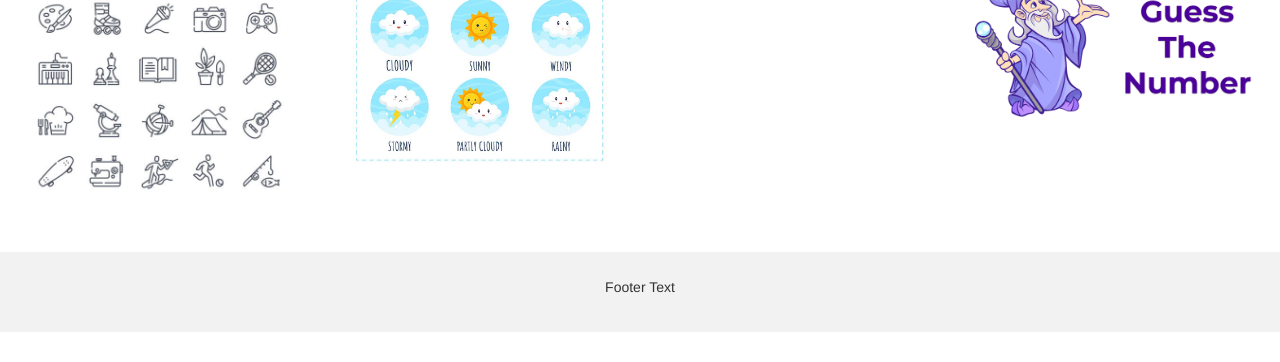
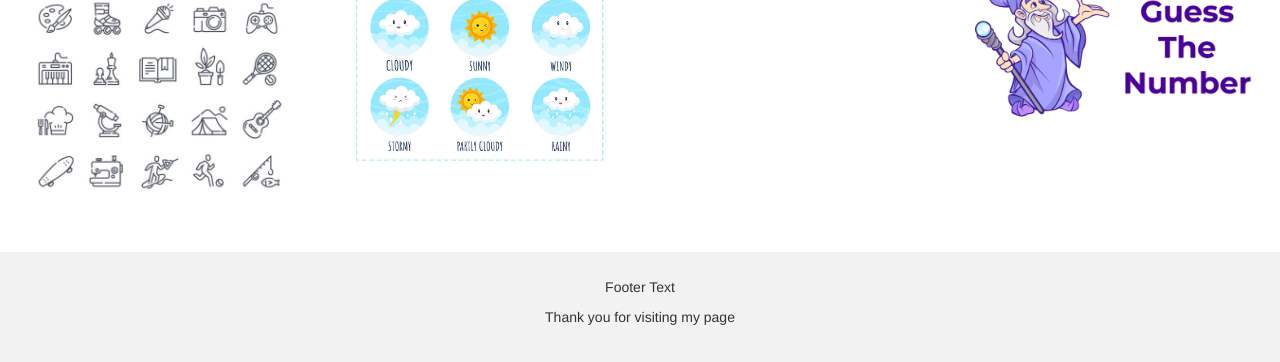
Before and after one commit to Boitumeloh/Intro-to-programming, a plain HTML site: page index.html in a window 1280 px wide. Shown: the part 792-1154 px from the top of the page. Before the commit the page ends 1124 px from the top, so only its background shows below. Drawn offline with nearby package versions, Linux system fonts and the light colour scheme.

Commit message:
Update index.html

```diff
--- a/index.html
+++ b/index.html
@@ -100,7 +100,7 @@
 
 <footer class="container-fluid text-center">
   <p>Footer Text</p>
-
+ <p>Thank you for visiting my page</p>
 </footer>
 
 </body>
```
